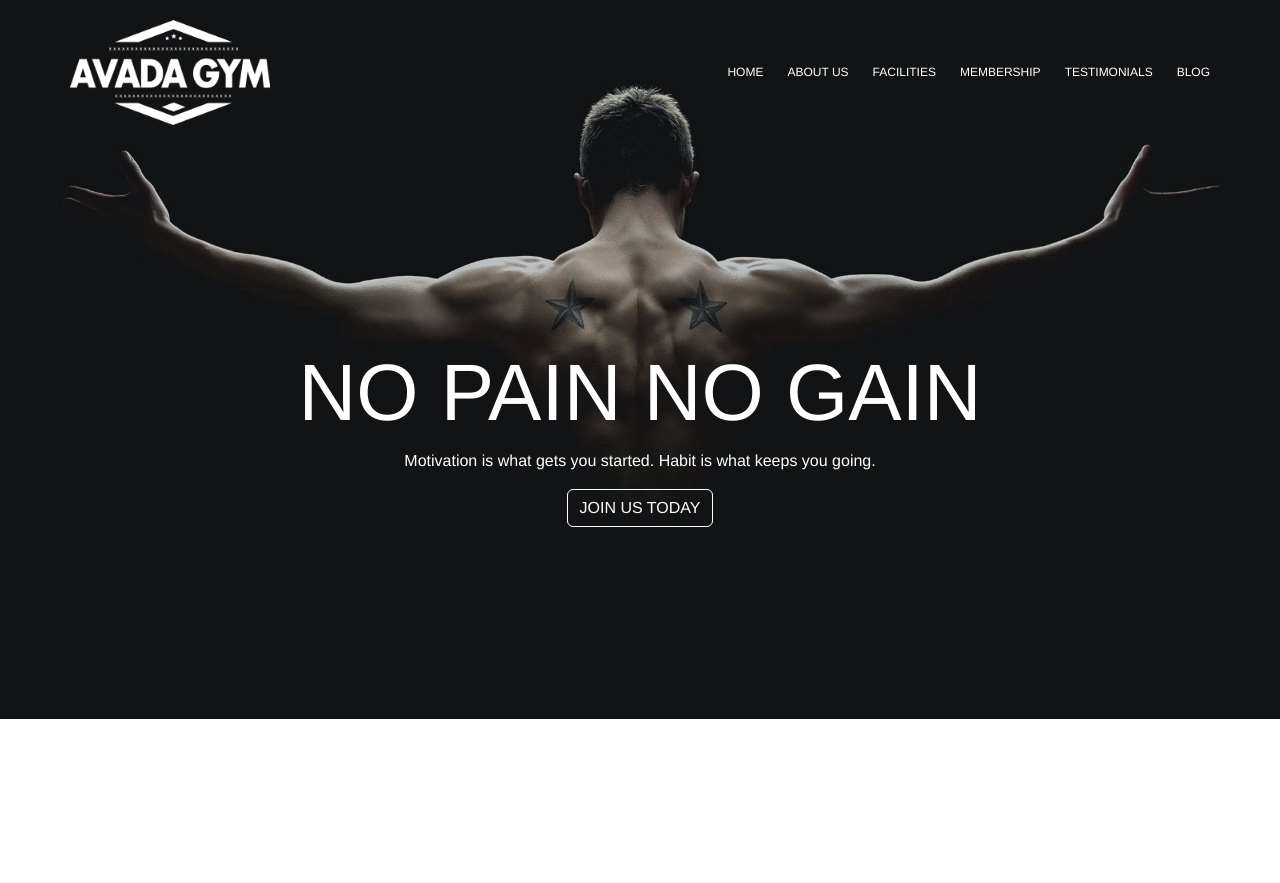
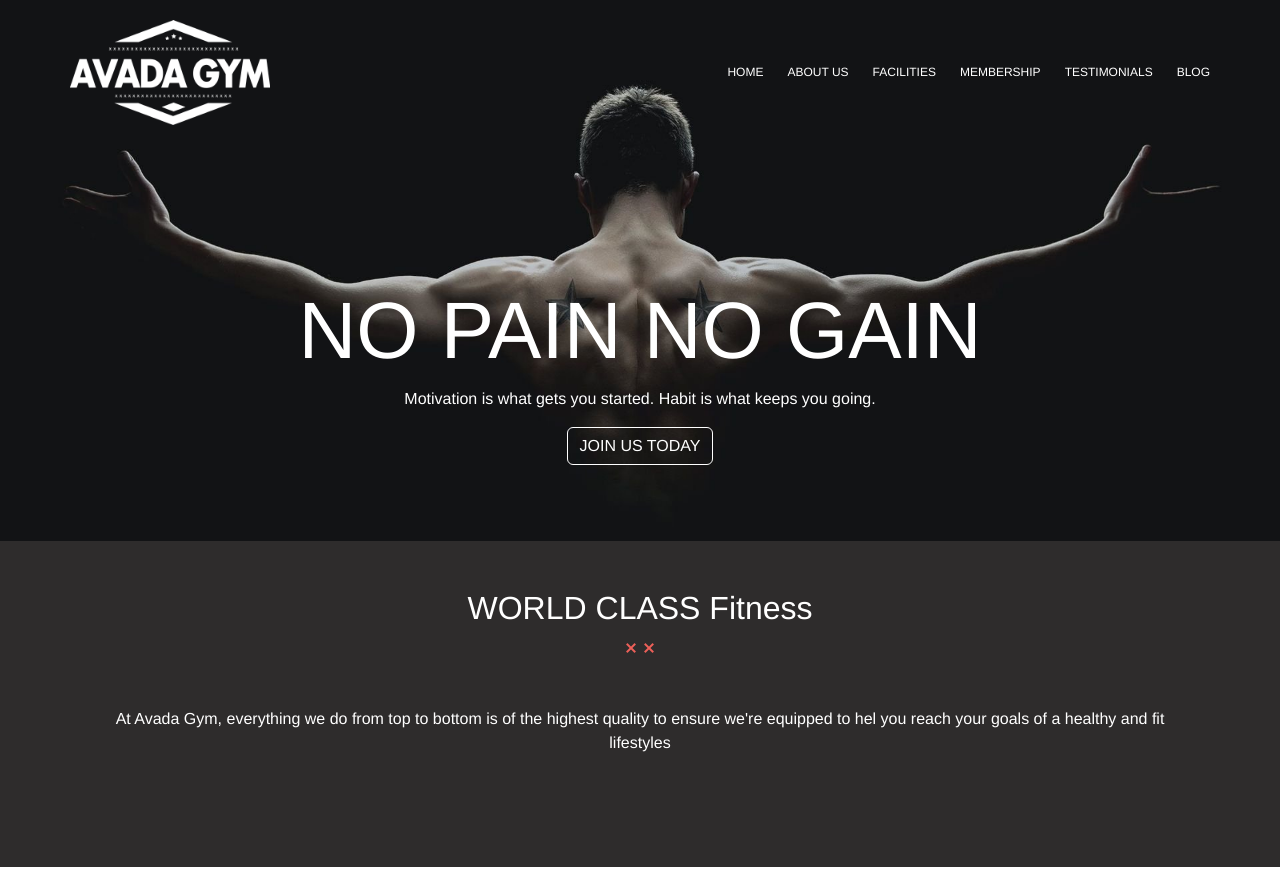
Before and after one commit to grada92/proj-html-vuejs, a Vue app: page / in a window 1280 px wide. Before the commit the page ends 800 px from the top, so only its background shows below. Built offline with nearby package versions, Linux system fonts and the light colour scheme.

Commit message:
create box-fitness

```diff
--- a/src/components/FormComponent.vue
+++ b/src/components/FormComponent.vue
@@ -1,5 +1,44 @@
 <template>
-  <div></div>
+  <div class="box2">
+    <div class="row">
+      <div class="col-12">
+
+        <div class="text-center py-5 box-fitness my-3">
+          <h2>WORLD CLASS Fitness</h2>
+          <img src="@/assets/images/divider-xx-red.png" alt="">
+          <div class="mx-5 py-5 text-center">
+            <p class="mx-5">At Avada Gym, everything we do from top to bottom is of the highest quality to ensure we're equipped to hel you reach your goals of a healthy and fit lifestyles</p>
+
+          </div>
+
+
+
+        </div>
+
+        <div class="box-form">
+          <div class="form">
+
+
+          </div>
+
+
+
+
+        </div>
+
+
+
+      </div>
+
+
+
+
+    </div>
+
+
+
+  </div>
+
 </template>
 
 <script>
@@ -8,6 +47,14 @@ name: 'FormComponent'
 }
 </script>
 
-<style>
+<style lang="scss" scoped>
+.box2 {
 
+  margin-top: 150px;
+  color: white;
+}
+
+.box-fitness {
+  background-color: #2e2c2c;
+}
 </style>
--- a/src/components/HeaderComponent.vue
+++ b/src/components/HeaderComponent.vue
@@ -16,18 +16,27 @@
             </div>
 
         </div>
+        <div>
 
+
+
+        </div>
         <div class="jumbotron" >
-
+            <div class="box2" >
                 <img src="@/assets/images/home-banner.jpg" alt="home-banner">
 
-            <div class="text-center title" >
+                    <div class="text-center title my-5" >
                     <h1>NO PAIN NO GAIN</h1>
                     <p>Motivation is what gets you started. Habit is what keeps you going.</p>
 
                     <button class="btn" >JOIN US TODAY</button>
 
                 </div>
+
+
+            </div>
+
+
 
         </div>
     </div>
@@ -71,16 +80,15 @@ a {
 
 .jumbotron img {
     width: 100%;
-    background-size: cover;
     position: absolute;
     z-index: -1;
     top: 0;
+    background-size: cover;
 }
-
 .title {
+    color:white ;
     position: relative;
-    top: 200px;
-    color:white ;
+    top: 90px;
 }
 h1 {
     font-size:80px
```
Lines whose indentation alone changed are shown as unchanged.
